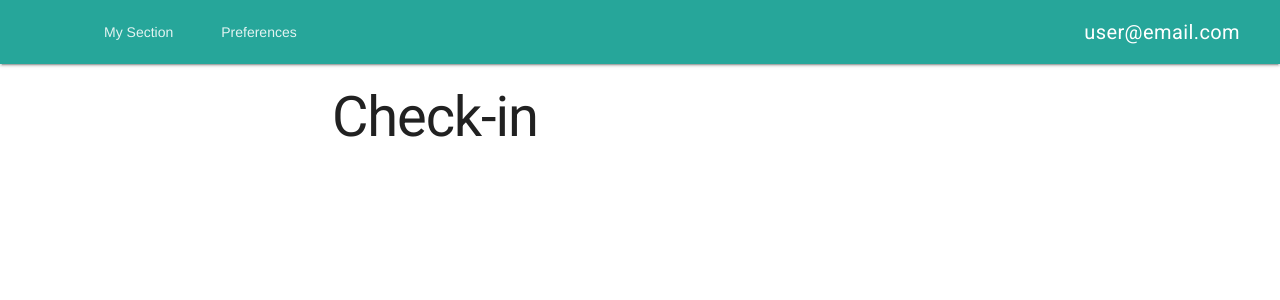
After one commit to ACscooter/la-la, a Flask app: template app/templates/assistant/check_in.html in a window 1280 px wide. The commit adds this page. Shown: the top 300 px of the page. Run offline with Flask 2, Linux system fonts and the light colour scheme; the template is opened without the code that fills it, so the values that code supplies are empty; parts of the project's set-up code (start-up, migrations or seed data) failed here and were passed over.

```diff
--- a/app/models.py
+++ b/app/models.py
@@ -31,9 +31,9 @@ db = SQLAlchemy(metadata=metadata)
 def transaction(f):
     """ Decorator for database (session) transactions."""
     @functools.wraps(f)
-    def wrapper(*args, **kwds):
+    def wrapper(*args, **kwargs):
         try:
-            value = f(*args, **kwds)
+            value = f(*args, **kwargs)
             db.session.commit()
             return value
         except Exception as e:
--- a/app/templates/assistant/base.html
+++ b/app/templates/assistant/base.html
@@ -32,8 +32,8 @@
       <div class="mdl-layout__drawer">
         <span class="mdl-layout-title">Title</span>
         <nav class="mdl-navigation">
-          <a class="mdl-navigation__link" href="">Announcements</a>
-          <a class="mdl-navigation__link" href="check-in">Check-in</a>
+          <a class="mdl-navigation__link" href="/assistant">Announcements</a>
+          <a class="mdl-navigation__link" href="/assistant/check-in">Check-in</a>
           <a class="mdl-navigation__link" href="">Material</a>
         </nav>
       </div>
--- /dev/null
+++ b/app/templates/assistant/check_in.html
@@ -0,0 +1,23 @@
+{% extends "assistant/base.html" %}
+
+{% block title %}
+  La-La | Check-in
+{% endblock %}
+
+{% block content %}
+
+  <div class="mdl-grid">
+    <div class="mdl-layout-spacer"></div>
+    <div class="mdl-cell mdl-cell--6-col">
+      <span class="announcement-title mdl-typography--display-3">
+        Check-in
+      </span>
+    </div>
+    <div class="mdl-layout-spacer"></div>
+  </div>
+  <div class="page-content mdl-typography--text-center">
+
+  </div>
+
+
+{% endblock %}
```
Also changed, not shown: app/controllers/assistant.py (+22 -3 lines).
